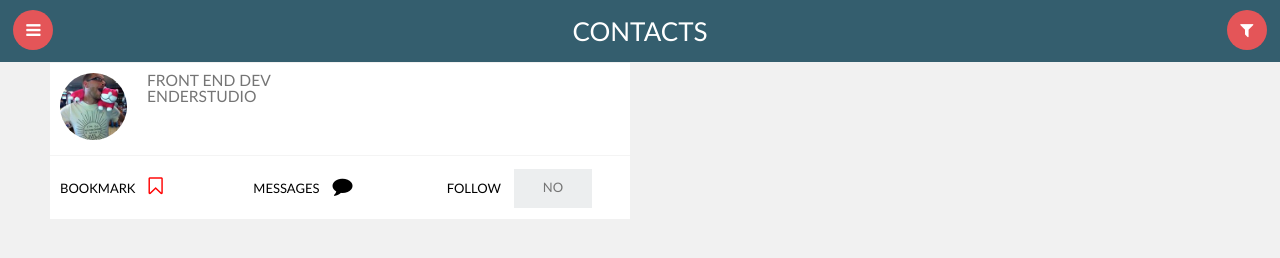
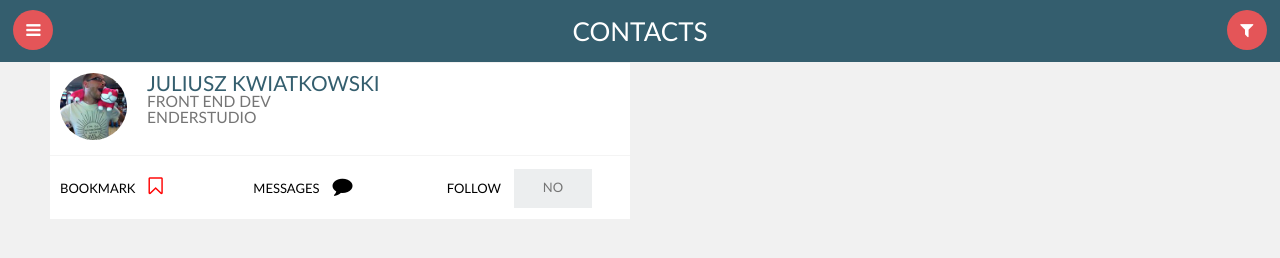
Before and after one commit to enderjjk/MeetApp, a plain HTML site: page index.html in a window 1280 px wide. Drawn offline with Linux system fonts and the light colour scheme.

Commit message:
changes to readme and index / contact list - readded missing name

```diff
--- a/index.html
+++ b/index.html
@@ -145,7 +145,7 @@
 							<img src="images/person.jpg" class="grid-100 mobile-grid-100 grid-parent contact--item--photo__image">
 						</div>
 						<div class="grid-85 mobile-grid-70 contact--item--details">
-							<h2 class="contact--item--details__name"></h2>
+							<h2 class="contact--item--details__name">Juliusz Kwiatkowski</h2>
 							<h3 class="contact--item--details__company">Front end dev</h3>
 							<h3 class="contact--item--details__position">Enderstudio</h3>
 						</div>
```
Also changed, not shown: 1 other file.
